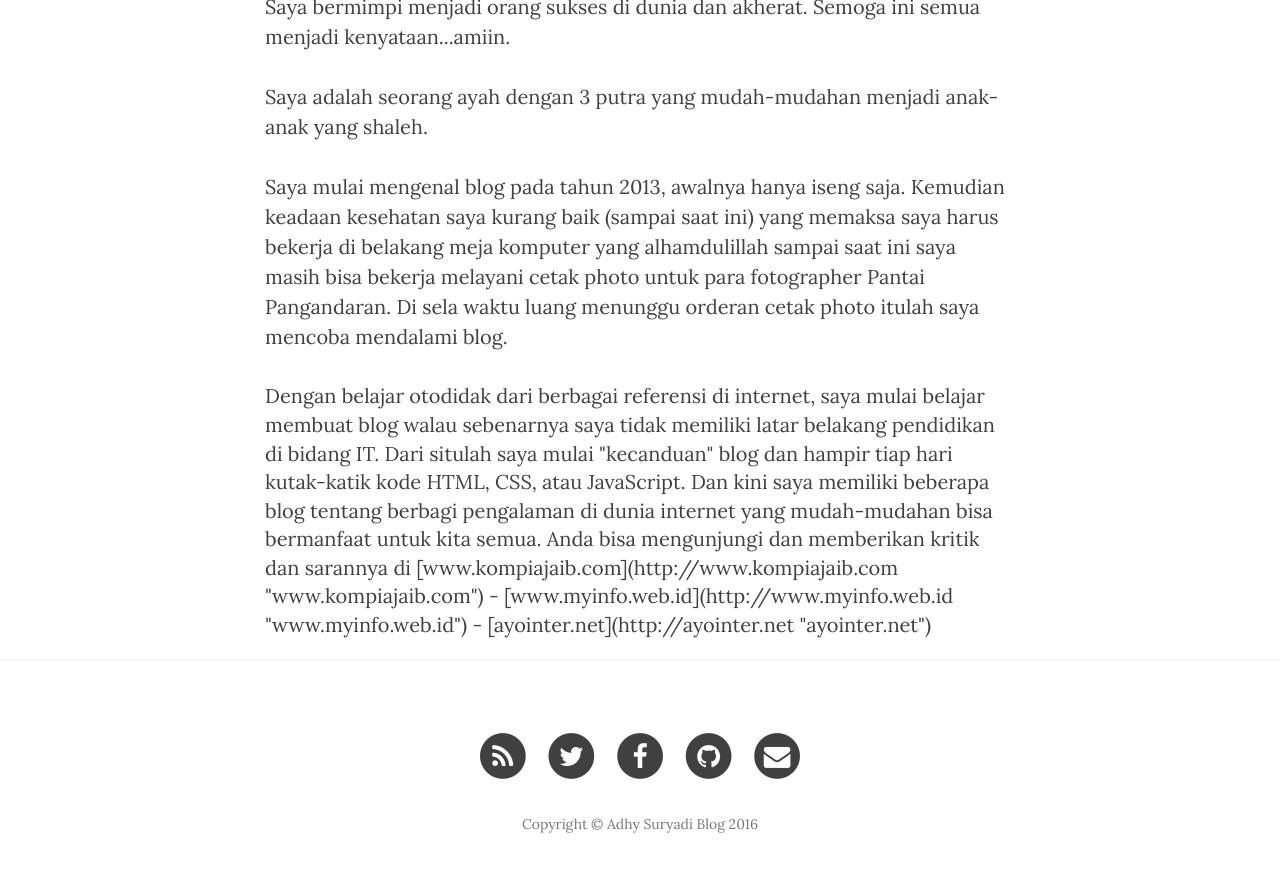
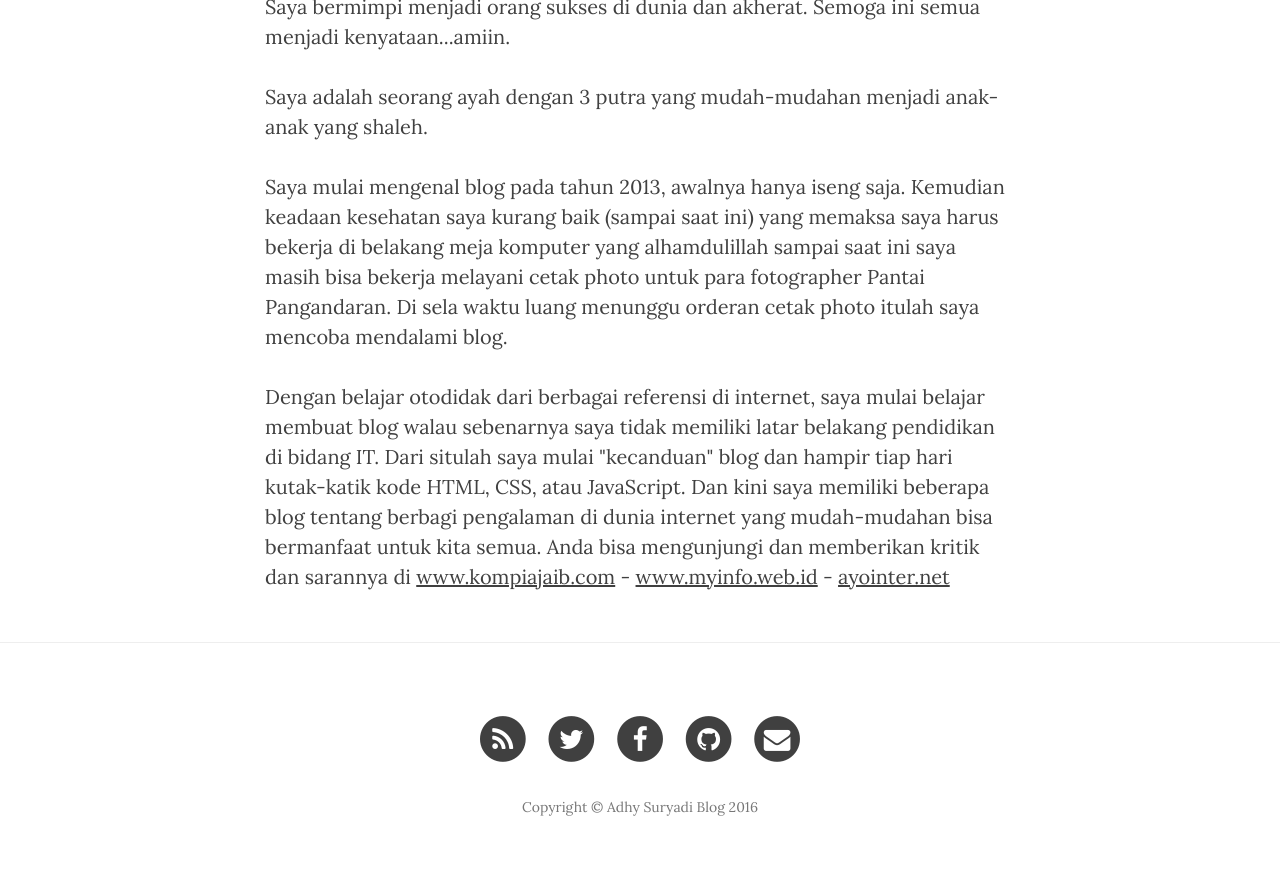
Before and after one commit to KompiAjaib/kompiajaib.github.io, a Jekyll site: the page built from about.html, in a window 1280 px wide and 900 px high, scrolled down 596 px. Shown: the top 872 px of the window. Built offline with Jekyll 4.4.1, drawn with Linux system fonts in a browser that asks for light colours; nearby versions of some CDN libraries; comment, search, counter and statistics services are not loaded.

Commit message:
Update about.html

```diff
--- a/about.html
+++ b/about.html
@@ -13,4 +13,4 @@ header-img: "img/about-bg.jpg"
 
 <p>Saya mulai mengenal blog pada tahun 2013, awalnya hanya iseng saja. Kemudian keadaan kesehatan saya kurang baik (sampai saat ini) yang memaksa saya harus bekerja di belakang meja komputer yang alhamdulillah sampai saat ini saya masih bisa bekerja melayani cetak photo untuk para fotographer Pantai Pangandaran. Di sela waktu luang menunggu orderan cetak photo itulah saya mencoba mendalami blog.</p>
 
-Dengan belajar otodidak dari berbagai referensi di internet, saya mulai belajar membuat blog walau sebenarnya saya tidak memiliki latar belakang pendidikan di bidang IT. Dari situlah saya mulai "kecanduan" blog dan hampir tiap hari kutak-katik kode HTML, CSS, atau JavaScript. Dan kini saya memiliki beberapa blog tentang berbagi pengalaman di dunia internet yang mudah-mudahan bisa bermanfaat untuk kita semua. Anda bisa mengunjungi dan memberikan kritik dan sarannya di [www.kompiajaib.com](http://www.kompiajaib.com "www.kompiajaib.com") - [www.myinfo.web.id](http://www.myinfo.web.id "www.myinfo.web.id") - [ayointer.net](http://ayointer.net "ayointer.net")
+<p>Dengan belajar otodidak dari berbagai referensi di internet, saya mulai belajar membuat blog walau sebenarnya saya tidak memiliki latar belakang pendidikan di bidang IT. Dari situlah saya mulai "kecanduan" blog dan hampir tiap hari kutak-katik kode HTML, CSS, atau JavaScript. Dan kini saya memiliki beberapa blog tentang berbagi pengalaman di dunia internet yang mudah-mudahan bisa bermanfaat untuk kita semua. Anda bisa mengunjungi dan memberikan kritik dan sarannya di <a href="http://www.kompiajaib.com" target="_blank" title="www.kompiajaib.com">www.kompiajaib.com</a> - <a href="http://www.myinfo.web.id" target="_blank" title="www.myinfo.web.id">www.myinfo.web.id</a> - <a href="http://ayointer.net" target="_blank" title="ayointer.net">ayointer.net</a>
```
